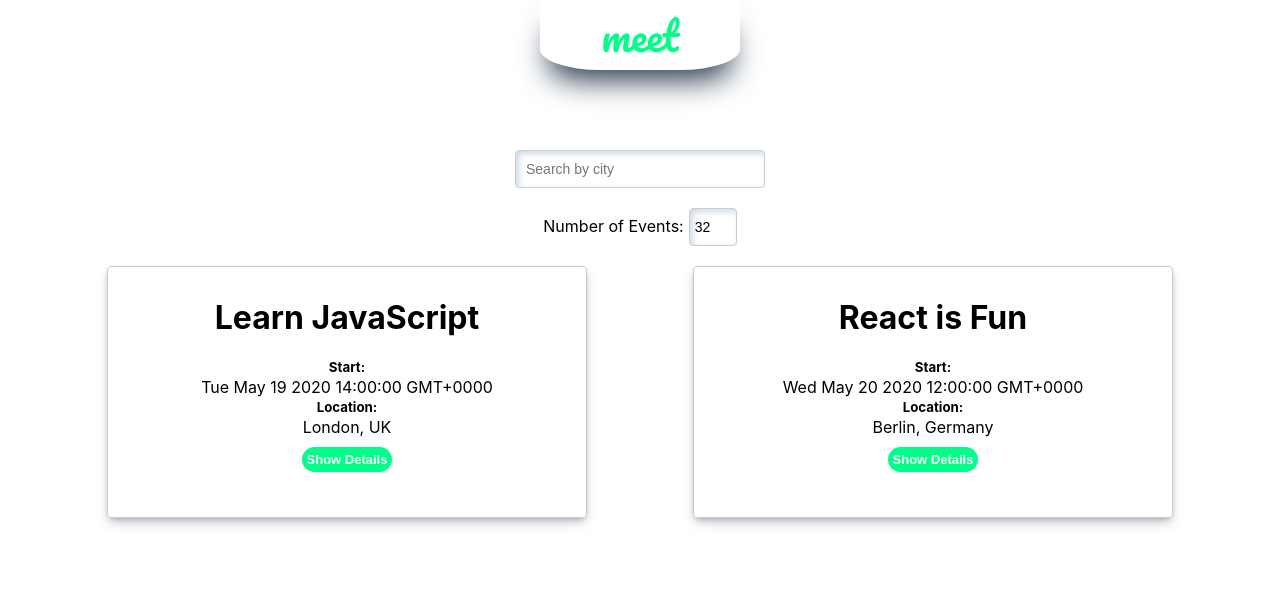
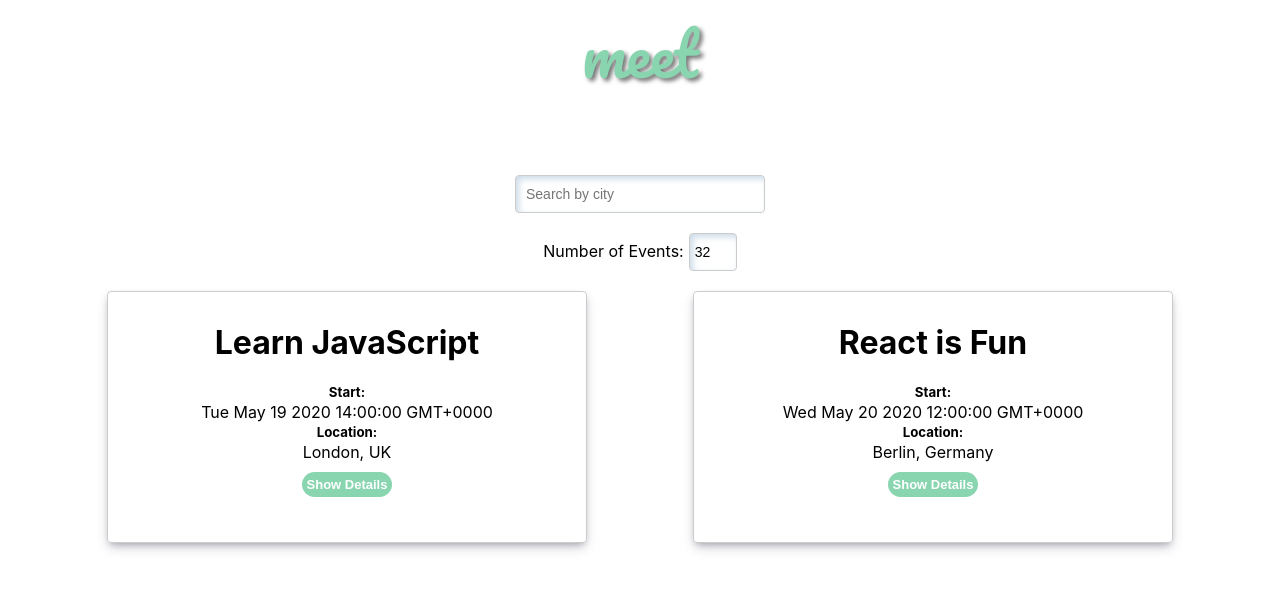
Before and after one commit to vporsnev/meet, a React (Create React App) app: page / in a window 1280 px wide. Shown: the top 590 px of the page. Built offline with nearby package versions, Linux system fonts and the light colour scheme.

Commit message:
small styling changes

```diff
--- a/src/App.css
+++ b/src/App.css
@@ -24,7 +24,7 @@ h5 {
 }
 
 button {
-    background-color: #0F8;
+    background-color: rgb(136, 213, 176);
     border: 0;
     border-radius: 100px;
     color: #ffffff;
@@ -50,21 +50,13 @@ button {
 
 .logo {
   font-family: 'Pacifico', cursive;
-  color: #0F8;
-  font-size: 40px;
-  position: fixed;
-  left: 50%;
-  transform: translate(-50%, 0);
-  height: 70px;
-  width: 200px;
-  z-index: 1;
-  border-radius: 0% 0% 30% 30%;
-  background-color: #fff;
-  box-shadow: rgb(38, 57, 77) 0px 20px 30px -10px;
+  color: rgb(136, 213, 176);
+  font-size: 60px;
+  text-shadow: 3px 3px 4px #777
 }
 
 input[type="text"] {
-  margin-top: 150px;
+  margin-top: 70px;
   padding: 8px 6px 8px 10px;
   border-radius: 4px;
   outline: none;
@@ -142,7 +134,7 @@ input[type="number"] {
   border: 1px solid #ccc;
   border-radius: 4px;
   box-shadow: rgba(50, 50, 93, 0.25) 0px 6px 12px -2px, rgba(0, 0, 0, 0.3) 0px 3px 7px -3px;
-  width: 30em;
+  max-width: 30em;
   margin: 0 auto 0 auto
 }
 
@@ -266,5 +258,6 @@ input[type="number"] {
 @media only screen and (max-width: 1077px) {
   .EventList {
     grid-template-columns: 1fr;
+    margin: auto;
   }
 }
--- a/src/App.js
+++ b/src/App.js
@@ -50,7 +50,7 @@ class App extends Component {
         <div className="logo">meet</div>
         <CitySearch locations={this.state.locations} updateEvents={this.updateEvents} />
         <NumberOfEvents updateEvents={this.updateEvents}/>
-        <EventList events={this.state.events} />
+        <EventList events={this.state.events}>Events in {this.state.locations}</EventList>
       </div>
     );
   }
```
